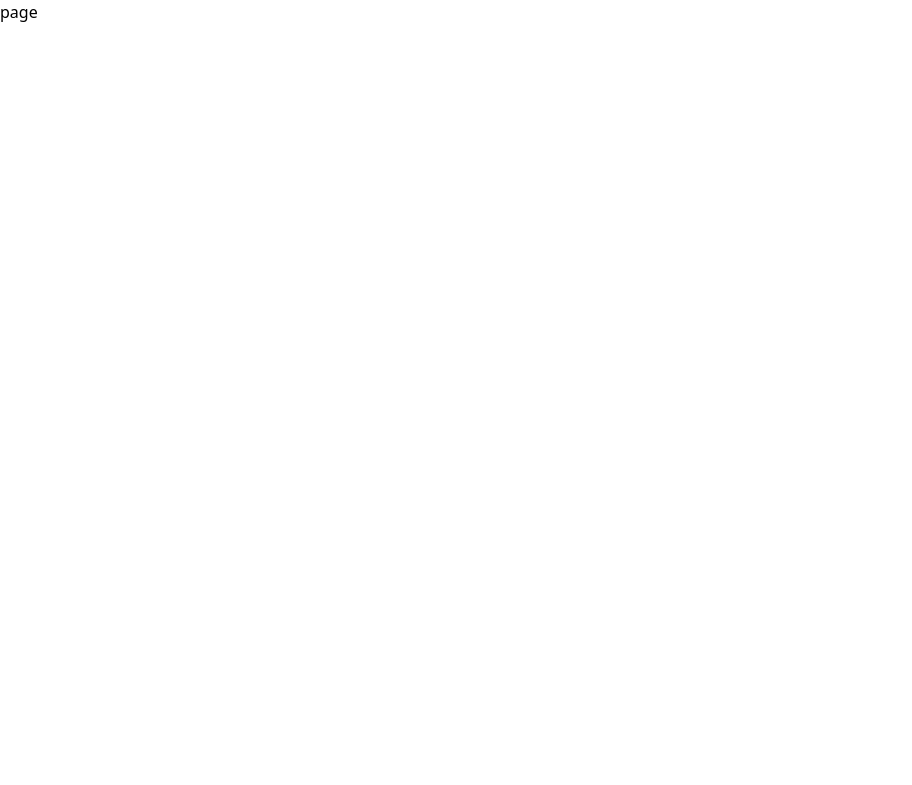
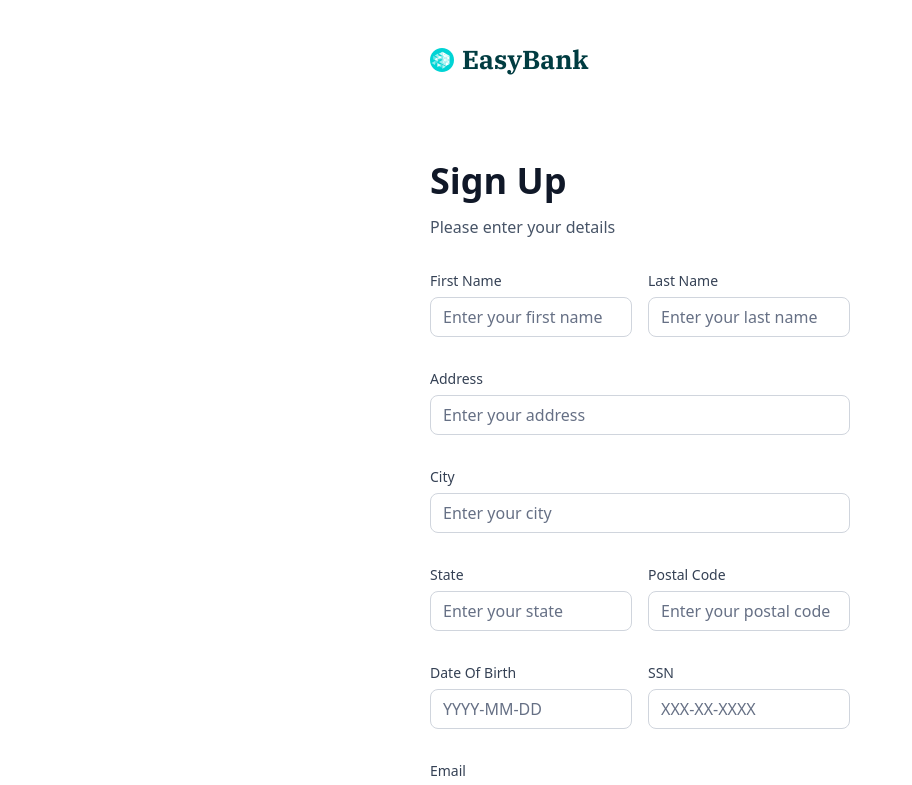
Before and after one commit to AlexandreDresch/EasyBank, a Next.js app: page /sign-up in a window 1280 px wide. Shown: the top 785 px of the page, without its empty margins (0-912 px from the left). Built offline with nearby package versions, Linux system fonts and the light colour scheme.

Commit message:
feat: add AuthForm to SignUp page

```diff
--- a/app/(auth)/sign-up/page.tsx
+++ b/app/(auth)/sign-up/page.tsx
@@ -1,5 +1,9 @@
+import AuthForm from "@/components/auth-form";
+
 export default function SignUp() {
   return (
-    <div>page</div>
+    <section className="flex-center size-full max-sm:px-6">
+      <AuthForm type="sign-up"/>
+    </section>
   )
 }
```
